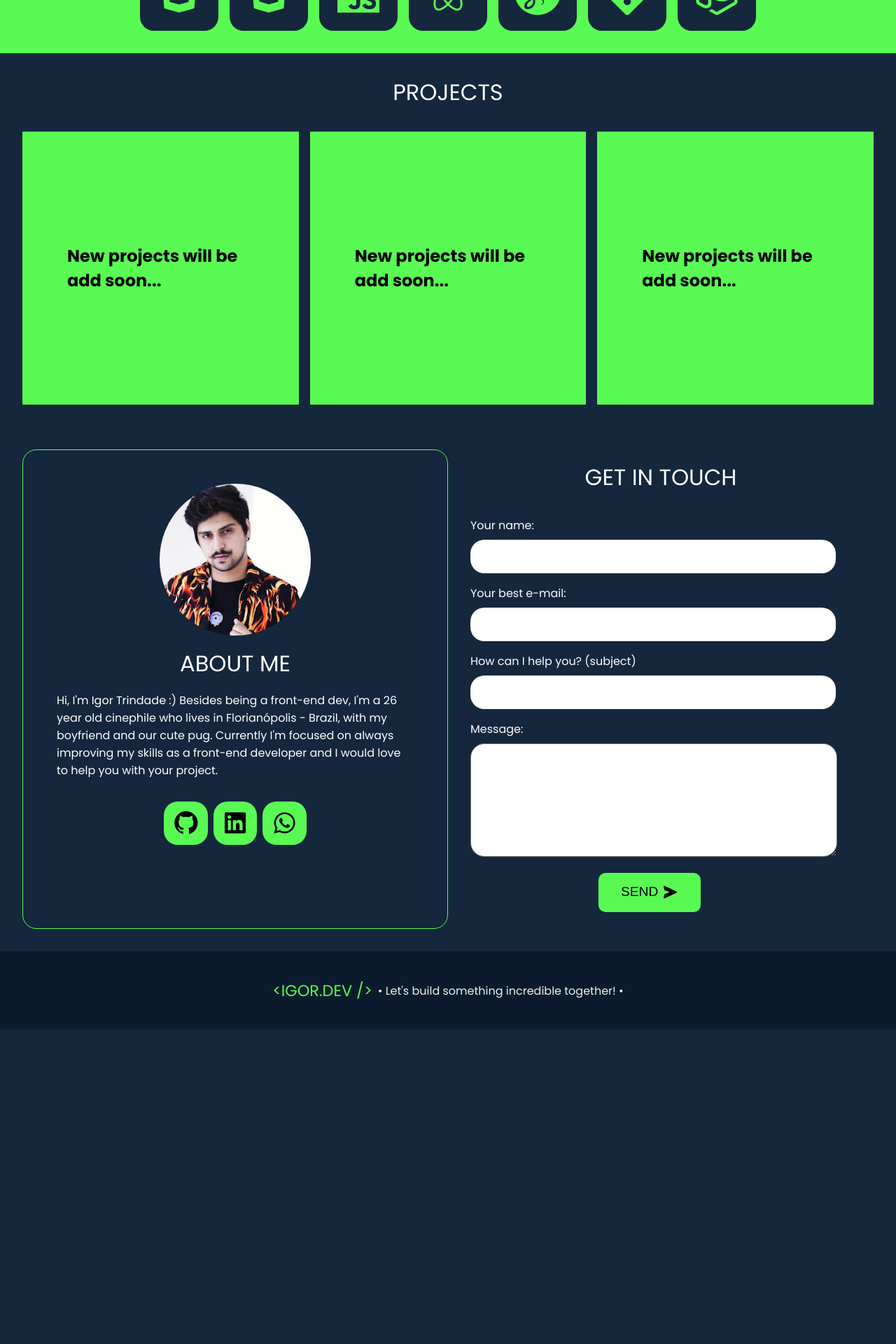
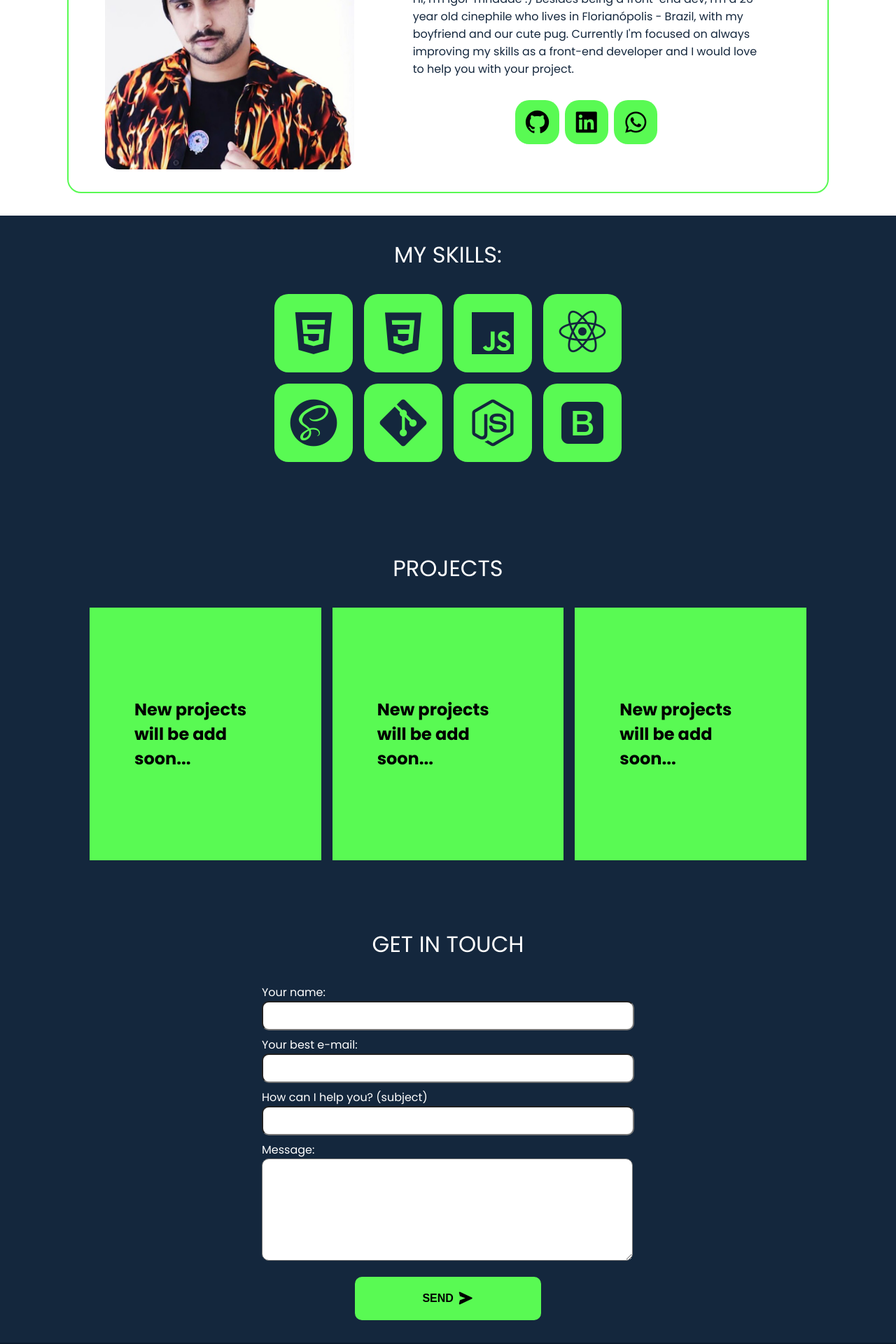
Before and after one commit to igortrindadelg/portfolio, a React (Create React App) app: page / in a window 1280 px wide. Shown: the part 820-2740 px from the top of the page at 70% size. Before the commit the page ends 2291 px from the top, so only its background shows below. Built offline with nearby package versions, Linux system fonts and the light colour scheme.

Commit message:
color changes

```diff
--- a/src/components/About.jsx
+++ b/src/components/About.jsx
@@ -13,16 +13,20 @@ const About = () => {
 
                 <img src={Igor} alt="" className='aboutMeImage'/>
 
-                <h2 className='title'>
-                    About Me</h2>
+                <div className="aboutMeText">
+                    <h2 className='title'>
+                        About Me</h2>
 
-                <p>Hi, I'm Igor Trindade :) Besides being a front-end dev, I'm a 26 year old cinephile who lives in Florianópolis - Brazil, with my boyfriend and our cute pug. Currently I'm focused on always improving my skills as a front-end developer and I would love to help you with your project.</p>
+                    <p>Hi, I'm Igor Trindade :) Besides being a front-end dev, I'm a 26 year old cinephile who lives in Florianópolis - Brazil, with my boyfriend and our cute pug. Currently I'm focused on always improving my skills as a front-end developer and I would love to help you with your project.</p>
 
-                <SocialLinks />
+                    <div className="socialLinksContainer">
+                        <SocialLinks />
+                    </div>
+                </div>
 
             </div>
 
-            <Contact />
+            {/* <Contact /> */}
 
         </div>
     )
--- a/src/components/Contact.jsx
+++ b/src/components/Contact.jsx
@@ -5,6 +5,8 @@ import '../scss/Contact.scss'
 const Contact = () => {
     return (
         <div className="contactContainer" id='contact'>
+
+            <div className="formContainer">
                 <h2>Get In Touch</h2>
 
                 <form
@@ -29,9 +31,11 @@ const Contact = () => {
 
                     <input type="hidden" name="_next" value="http://localhost:3000/thank-you" />
 
-                <p className="buttonContainer"><button className='buttonSubmit' type="submit">Send <i class='bx bxs-send'></i></button></p>
+                    <p className="buttonContainer"><button className='buttonSubmit' type="submit">
+                       <p>Send <i class='bx bxs-send'></i></p></button></p>
 
                 </form>
+            </div>
         </div>
      )
 }
--- a/src/components/Footer.jsx
+++ b/src/components/Footer.jsx
@@ -8,7 +8,7 @@ const Footer = () => {
         <div className="footerContainer">
 
 
-            <Logo />
+            {/* <Logo /> */}
             <p>• Let's build something incredible together! •</p>
 
         </div>
--- a/src/components/Header.jsx
+++ b/src/components/Header.jsx
@@ -48,6 +48,18 @@ const Header = () => {
 
                 <li className="navLink">
                     <Link
+                    to="about"
+                    activeClass="navLinkActive"
+                    spy={true}
+                    smooth={true}
+                    offset={-50}
+                    duration={500}
+                    onClick={closeMenu}
+                    >About</Link>
+                </li>
+
+                <li className="navLink">
+                    <Link
                     to="services"
                     activeClass="navLinkActive"
                     spy={true}
@@ -64,23 +76,12 @@ const Header = () => {
                     activeClass="navLinkActive"
                     spy={true}
                     smooth={true}
-                    offset={-100}
+                    offset={-20}
                     duration={500}
                     onClick={closeMenu}
                     >Projects</Link>
                 </li>
 
-                <li className="navLink">
-                    <Link
-                    to="about"
-                    activeClass="navLinkActive"
-                    spy={true}
-                    smooth={true}
-                    offset={-50}
-                    duration={500}
-                    onClick={closeMenu}
-                    >About me</Link>
-                </li>
 
                 <li className="navLink">
                     <Link
--- a/src/components/HomePage.jsx
+++ b/src/components/HomePage.jsx
@@ -4,15 +4,17 @@ import Main from './Main';
 import About from './About';
 import Projects from './Projects';
 import Footer from './Footer'
+import Contact from './Contact';
 
   const HomePage = () => {
     return (
       <div>
           <Header />
           <Main />
+          <About />
           <Skills />
           <Projects />
-          <About />
+          <Contact />
           <Footer />
       </div>
     );
--- a/src/components/Skills.jsx
+++ b/src/components/Skills.jsx
@@ -38,6 +38,11 @@ const Skills = () => {
             id: '07',
             name: 'Node.js',
             image: 'bx bxl-nodejs'
+        },
+        {
+            id: '08',
+            name: 'Bootstrap',
+            image: 'bx bxl-bootstrap'
         }
     ]
 
--- a/src/scss/About.scss
+++ b/src/scss/About.scss
@@ -2,48 +2,78 @@
 
 .containerAbout {
     display: grid;
-    grid-template-columns: 1fr 1fr;
-    background-color: $secondaryColor;
-    padding: 2rem;
+    grid-template-columns: 1fr;
+    background-color: white;
+    color: $secondaryColor;
+    align-items: center;
+    justify-items: center;
+    padding: 2rem 6rem;
 }
 
 
 .aboutMeContainer {
-    color: rgb(255, 255, 255);
+    display: grid;
+    grid-template-columns: auto auto;
+    grid-auto-flow: column;
+    align-items: center;
+    max-width: 100%;
+    justify-items: center;
+    border: 2px solid $primaryColor;
     border-radius: 20px;
-    display: grid;
-    grid-auto-flow: row;
-    align-content: flex-start;
-    max-width: 100%;
     padding: 2rem;
-    justify-items: center;
-    border: 1px solid $primaryColor;
 
     .aboutMeImage {
-        max-width: 40%;
-        border-radius: 50%;
-        padding: 1rem;
+        max-width: 90%;
+        border-radius: 20px;
     }
 
-    h2 {
-        text-align: center;
-        font-size: 2rem;
-        text-transform: uppercase;
-        font-weight: 400;
-    }
+    .aboutMeText {
+        display: grid;
+        align-content: center;
 
-    p {
-        padding: 1rem;
+        h2 {
+            text-align: center;
+            font-size: 2rem;
+            text-transform: uppercase;
+            font-weight: 400;
+        }
+
+        .socialLinksContainer {
+            display: grid;
+            justify-content: center;
+        }
+
     }
 
 }
 
+.aboutMeText > p {
+    padding: 1rem 4rem;
+}
+
 @media (max-width: 900px) {
+    .aboutMeImage {
+        width: 50%;
+    }
+
     .containerAbout {
-        grid-template-columns: 1fr;
+        padding: 1rem;
     }
 
     .aboutMeContainer {
+        grid-template-columns: 1fr;
+        grid-auto-flow: row;
         padding: 1rem;
     }
+
+    .aboutMeText {
+        p {
+            padding: 1rem;
+        }
+
+        h2 {
+            padding-top: 1rem;
+        }
+
+    }
 }
--- a/src/scss/Contact.scss
+++ b/src/scss/Contact.scss
@@ -1,66 +1,67 @@
-@import '../scss/colors.scss';
+@import './colors';
 
 .contactContainer {
-    color: white;
     display: grid;
-    grid-auto-flow: row;
-    padding: 1rem 2rem;
+    padding: 2rem;
     max-width: 100%;
+}
 
-    p {
-        padding-bottom: 0.5rem;
-        font-size: 1rem;
-    }
+.formContainer {
+    display: grid;
+    justify-content: center;
+    grid-template-columns: auto;
+    width: 100%;
 
     h2 {
         color: white;
         text-align: center;
+        font-weight: 400;
+        text-transform: uppercase;
+        padding-bottom: 2rem;
         font-size: 2rem;
-        text-transform: uppercase;
-        font-weight: 400;
-        padding-bottom: 2rem;
+    }
+
+    p {
+        color: white;
+        // margin-bottom: 0.2rem;
+    }
+
+    input, .message {
+        font-size: 1.2rem;
+        width: 40vw;
+        border-radius: 10px;
+        margin-bottom: 0.5rem;
+        padding: 0.5rem;
+    }
+
+    .message {
+        height: 8rem;
     }
 }
 
-input {
-    height: 2rem;
-    border: none;
-    border-radius: 20px;
-    padding: 0.5rem 1rem;
-    margin-bottom: 1rem;
-    font-size: 1.2rem;
-    width: 90%;
-}
-
-.message {
-    font-size: 1.2rem;
-    padding: 1rem;
-    border-radius: 20px;
-    height: 8rem;
-    width: 90%;
-    word-break: break-word;
-}
-
-
-.buttonContainer {
-    display: grid;
-    justify-content: end;
-    padding-top: 1rem;
-    padding-right: 2rem;
-}
 
 .buttonSubmit {
+    margin-top: 0.5rem;
     cursor: pointer;
     text-transform: uppercase;
     display: grid;
     grid-auto-flow: column;
-    grid-gap: 0.3rem;
-    padding: 1rem 2rem;
-    font-size: 1.2rem;
+    align-items: center;
+    padding: 1.2rem 6rem;
+    font-size: 1rem;
     border-radius: 10px;
     border: none;
     background-color: #59fa53;
-    transition: all 0.5s ease;
+    transition: all 0.3s ease;
+
+    p {
+        color: black;
+        display: grid;
+        grid-auto-flow: column;
+        align-items: center;
+        grid-gap: 0.3rem;
+        font-weight: 600;
+    }
 
     i {
         font-size: 1.5rem;
@@ -71,19 +72,16 @@ input {
 .buttonSubmit:hover {
     background-color: $secondaryColor;
     border: 1px solid $primaryColor;
-    color: white;
+
+    p {
+        color: $primaryColor;
+    }
 }
 
 @media (max-width: 900px) {
     .contactContainer {
-        padding: 3rem 0;
-    }
-
-    .message, input {
-        width: 90%;
-    }
-
-    .buttonContainer {
-        padding-right: 1rem;
+        input, .message {
+            width: 80vw;
+        }
     }
 }
--- a/src/scss/Projects.scss
+++ b/src/scss/Projects.scss
@@ -3,6 +3,7 @@
 .containerProjects {
     display: grid;
     justify-content: center;
+    padding: 2rem 6rem;
 }
 
 .projectsTitle {
@@ -28,11 +29,15 @@
     max-width: 100%;
 
     h2 {
-        padding: 10rem 4rem;
+        padding: 8rem 4rem;
     }
 }
 
 @media (max-width: 900px) {
+
+    .containerProjects {
+        padding: 1rem;
+    }
     .projectsContainer {
         grid-template-columns: 1fr;
         padding: 1rem;
--- a/src/scss/Skills.scss
+++ b/src/scss/Skills.scss
@@ -6,9 +6,10 @@
     grid-template-columns: 1fr;
     color: black;
     max-width: 100%;
-    background-color: $primaryColor;
+    background-color: $secondaryColor;
     align-items: center;
     justify-content: center;
+    padding: 2rem 0;
 }
 
 .skillsContainer {
@@ -16,25 +17,23 @@
     grid-auto-flow: row;
 
     .skillsTitle {
-        color: $secondaryColor;
+        color: white;
         text-align: center;
         text-transform: uppercase;
         font-size: 2rem;
         font-weight: 400;
-        padding-top: 2rem;
     }
 }
 
 .listContainer {
     display: grid;
-    grid-template-columns: repeat(7, auto);
+    grid-template-columns: repeat(4, auto);
     grid-auto-flow: row;
     justify-content: center;
     grid-gap: 1rem;
     max-width: 100%;
     overflow: hidden;
     padding: 2rem;
-    // padding-bottom: 2rem;
 }
 
 .skillContainer {
@@ -42,12 +41,12 @@
     display: grid;
     justify-content: center;
     align-items: center;
-    background-color: $secondaryColor;
+    background-color: $primaryColor;
     border-radius: 20px;
 
     i {
         font-size: 5rem;
-        color: $primaryColor;
+        color: $secondaryColor;
     }
 }
 
--- a/src/scss/_colors.scss
+++ b/src/scss/_colors.scss
@@ -1,4 +1,4 @@
 $primaryColor: #59fa53;
 $secondaryColor: #14273d;
-$lightColor: white;
+$lightColor: #DFE6e9;
 $darkColor: black;
```
Lines whose indentation alone changed are shown as unchanged.
